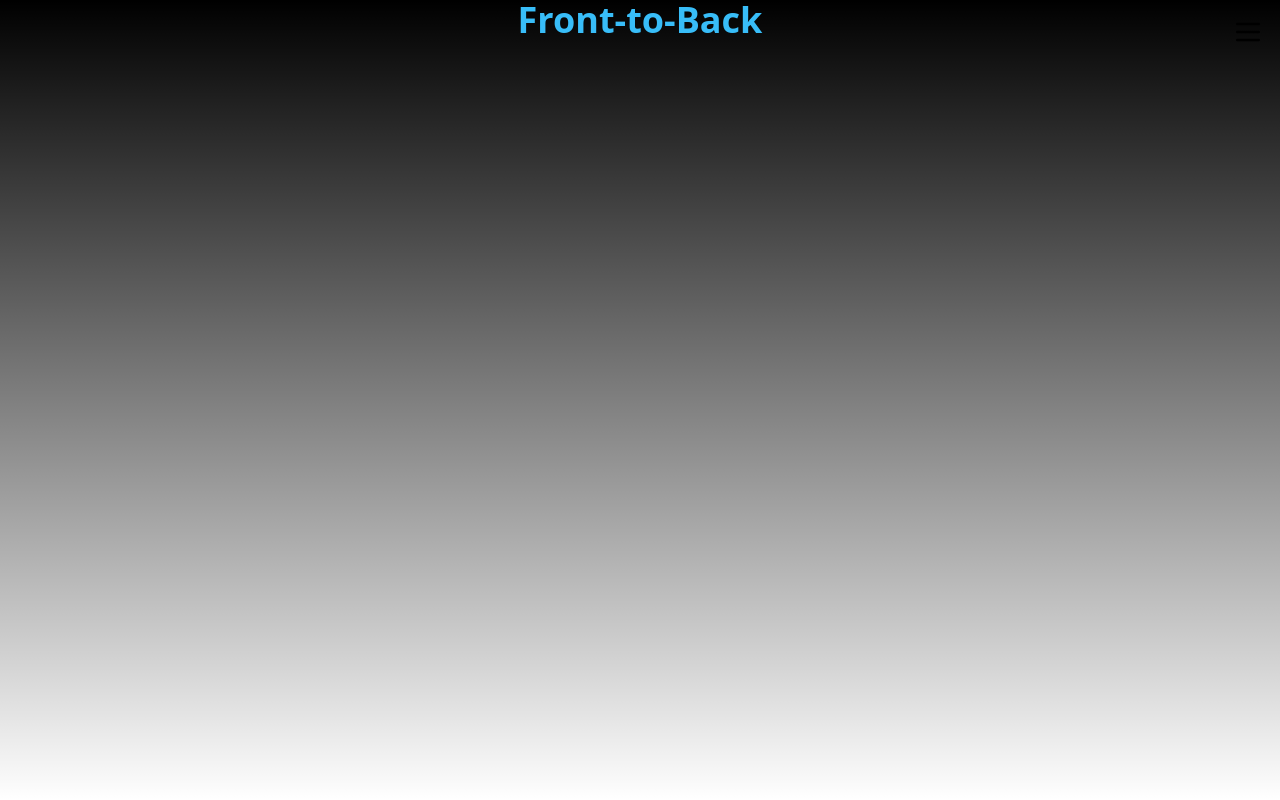
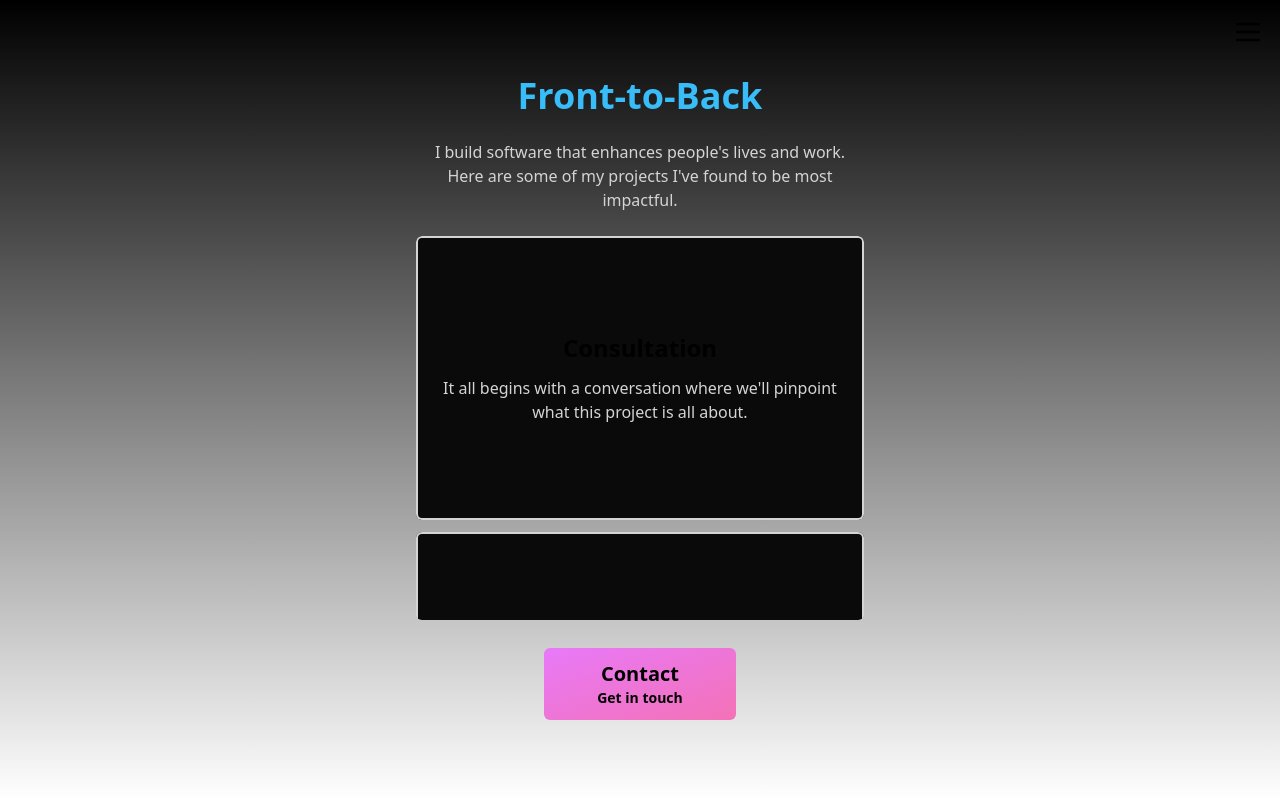
Before and after one commit to BKSchatzki/bkschatzki-dev, a Next.js app: page /projects in a window 1280 px wide. Built offline with nearby package versions, Linux system fonts and the light colour scheme.

Commit message:
Add PageWrapper component and tweak widths

```diff
--- a/app/page.tsx
+++ b/app/page.tsx
@@ -1,11 +1,12 @@
+import PageWrapper from "@/components/PageWrapper";
 import Main from "@/components/Main";
 import CallToAction from "@/components/CallToAction";
 
 export default function Home() {
   return (
-    <div className="mx-auto flex min-h-screen w-11/12 max-w-3xl flex-col items-center justify-center">
+    <PageWrapper>
       <Main page="Home" />
       <CallToAction linkedPages={["Services", "Projects"]} />
-    </div>
+    </PageWrapper>
   );
 }
--- a/app/projects/page.tsx
+++ b/app/projects/page.tsx
@@ -1,10 +1,15 @@
+import PageWrapper from "@/components/PageWrapper";
 import Main from "@/components/Main";
+import Carousel from "@/components/Carousel";
+import CallToAction from "@/components/CallToAction";
 
 const Projects = () => {
   return (
-    <div className="mx-auto flex min-h-screen w-11/12 max-w-3xl flex-col items-center justify-start">
+    <PageWrapper>
       <Main page="Projects" />
-    </div>
+      <Carousel page="Services" />
+      <CallToAction linkedPages={["Contact"]} />
+    </PageWrapper>
   );
 };
 
--- a/app/services/page.tsx
+++ b/app/services/page.tsx
@@ -1,14 +1,15 @@
+import PageWrapper from "@/components/PageWrapper";
 import Main from "@/components/Main";
 import Carousel from "@/components/Carousel";
 import CallToAction from "@/components/CallToAction";
 
 const Services = () => {
   return (
-    <div className="mx-auto flex min-h-screen w-11/12 max-w-3xl flex-col items-center justify-center">
+    <PageWrapper>
       <Main page="Services" />
       <Carousel page="Services" />
       <CallToAction linkedPages={["Contact"]} />
-    </div>
+    </PageWrapper>
   );
 };
 
--- a/components/Carousel.tsx
+++ b/components/Carousel.tsx
@@ -5,11 +5,11 @@ const Carousel = ({ page }: { page: String }) => {
   const thisCarousel = thisPage?.sections.find((e) => e.type === "carousel");
 
   return (
-    <article className="carousel carousel-vertical mt-6 h-48 w-full max-w-md space-y-3 rounded-md">
+    <article className="carousel carousel-vertical mt-6 h-48 w-full space-y-3 rounded-md sm:h-96">
       {thisCarousel?.items.map((item, index) => (
         <section
           key={index}
-          className="carousel-item h-[67.666667%] flex-col items-center justify-center gap-3 rounded-md bg-neutral-950 px-6 py-3"
+          className="carousel-item h-[67.666667%] flex-col items-center justify-center gap-3 rounded-md bg-neutral-950 px-6 py-3 ring-2 ring-inset ring-neutral-300"
         >
           <h3 className="text-2xl font-semibold">{item.heading}</h3>
           <p className="text-center text-neutral-300">{item.subheading}</p>
--- a/components/Main.tsx
+++ b/components/Main.tsx
@@ -5,7 +5,7 @@ const Main = ({ page }: { page: string }) => {
 
   return (
     <main className="mx-auto flex flex-col items-center justify-start text-center">
-      <section className="max-w-md">
+      <section>
         <h1
           className={`text-4xl font-bold ${thisPage?.styleClasses.textColor}`}
         >
--- /dev/null
+++ b/components/PageWrapper.tsx
@@ -0,0 +1,13 @@
+import { ReactNode } from "react";
+
+const PageWrapper = ({ children }: { children: ReactNode }) => {
+  return (
+    <div className="mx-auto flex min-h-screen w-11/12 flex-col items-center justify-center">
+      <div className="flex max-w-xs flex-col items-center justify-center sm:max-w-md">
+        {children}
+      </div>
+    </div>
+  );
+};
+
+export default PageWrapper;
--- a/data/pageData.tsx
+++ b/data/pageData.tsx
@@ -75,7 +75,8 @@ const pageData = [
     title: "Projects",
     main: {
       heading: "Front-to-Back",
-      subheading: "",
+      subheading:
+        "I build software that enhances people's lives and work. Here are some of my projects I've found to be most impactful.",
     },
     sections: [],
     navLink: {
```
